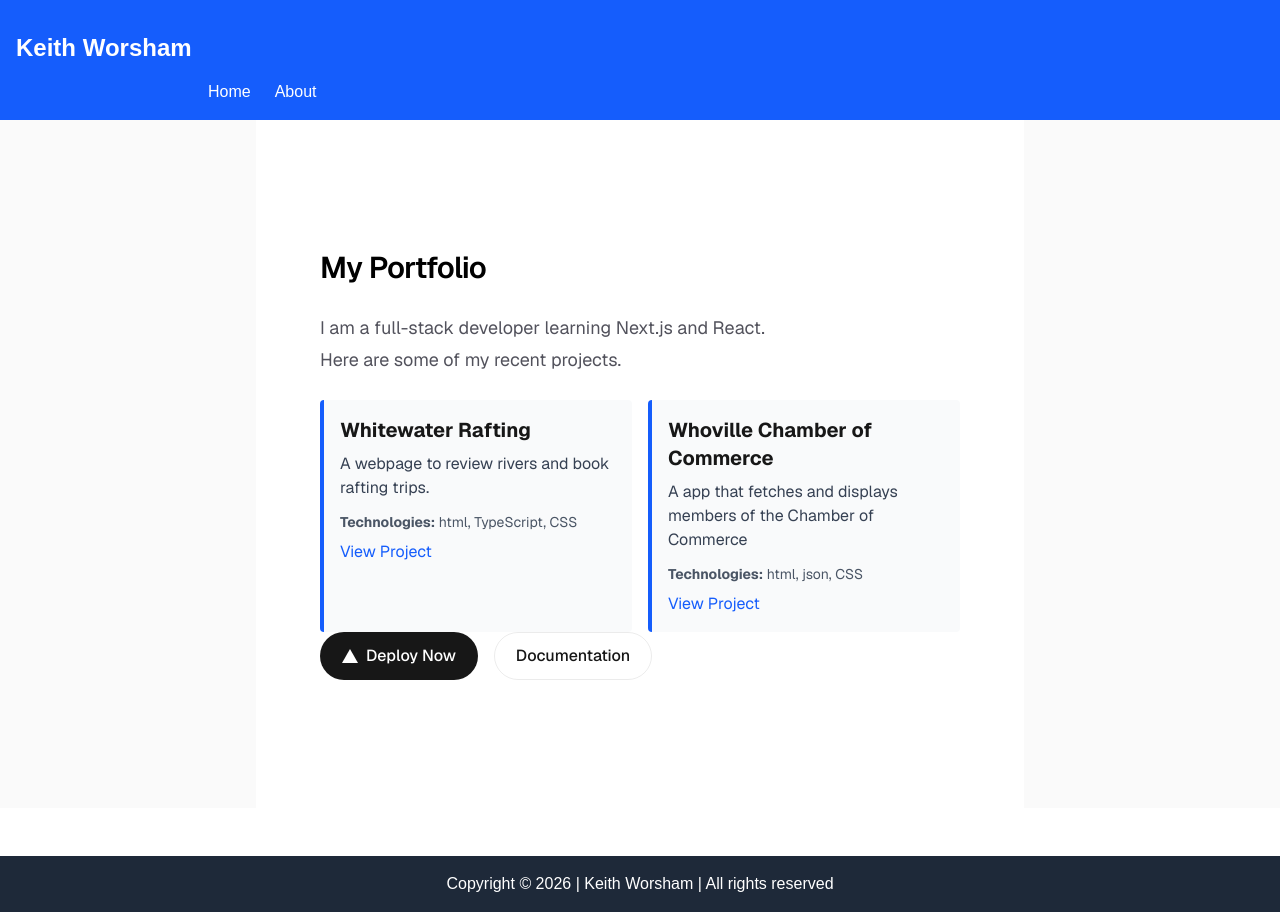
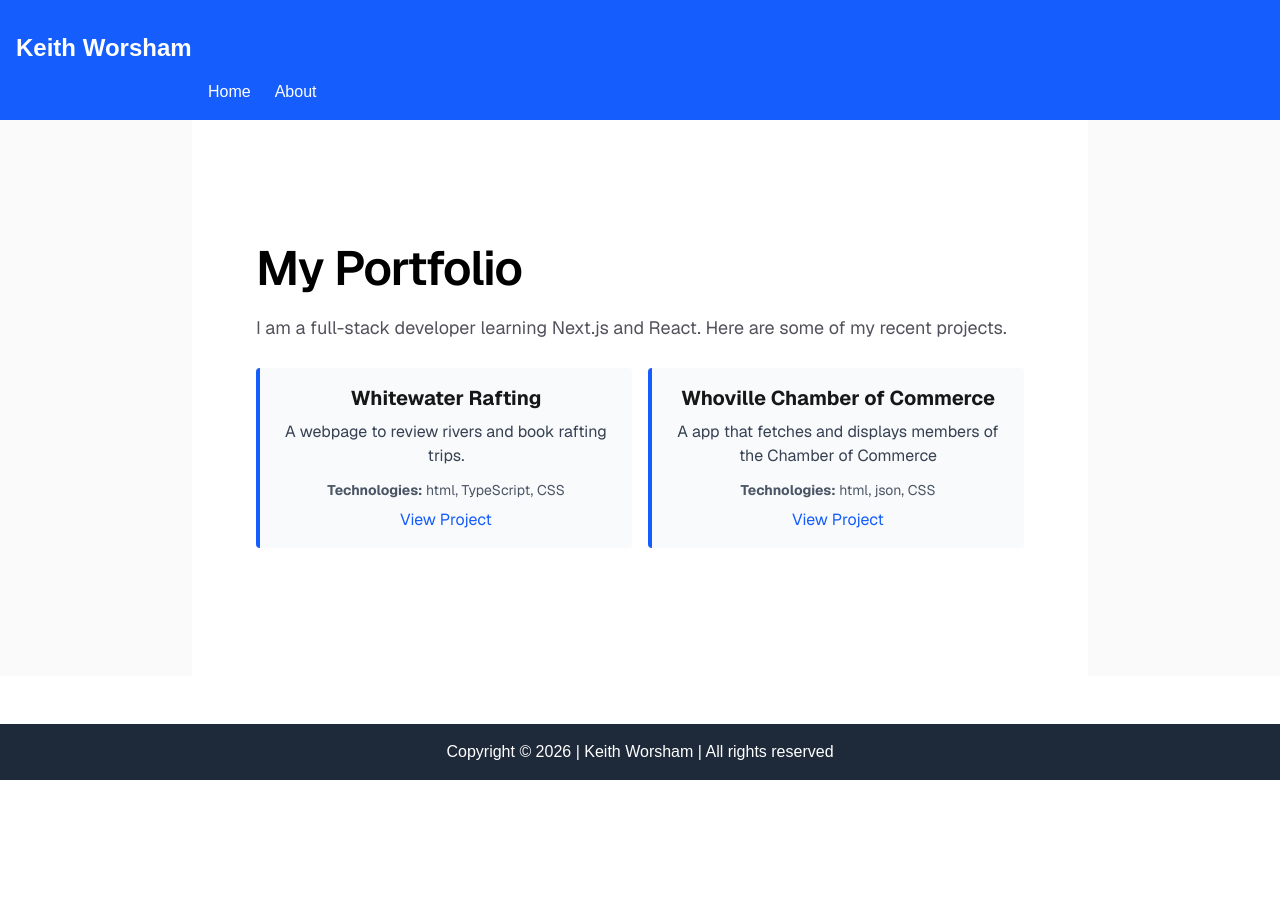
Before and after one commit to ekworsham/wdd430-portfolio, a Next.js app: page / in a window 1280 px wide. After the commit the page ends 800 px from the top, so only its background shows below. Built offline with nearby package versions, Linux system fonts and the light colour scheme.

Commit message:
Refactor Home component layout and remove unused Image imports

```diff
--- a/app/page.tsx
+++ b/app/page.tsx
@@ -1,4 +1,3 @@
-import Image from "next/image";
 import ProjectList from '@/components/projectList';
 
 const projects = [
@@ -19,61 +18,14 @@ const projects = [
 export default function Home() {
   return (
     <div className="flex flex-col flex-1 items-center justify-center bg-zinc-50 font-sans dark:bg-black">
-      <main className="flex flex-1 w-full max-w-3xl flex-col items-center justify-between py-32 px-16 bg-white dark:bg-black sm:items-start">
-        {/* <Image
-          className="dark:invert"
-          src="/next.svg"
-          alt="Next.js logo"
-          width={100}
-          height={20}
-          priority
-        /> */}
-        <div className="flex flex-col items-center gap-6 text-center sm:items-start sm:text-left">
-          <h1 className="max-w-xs text-3xl font-semibold leading-10 tracking-tight text-black dark:text-zinc-50">
+      <main className="flex flex-1 w-full max-w-4xl flex-col items-center justify-between py-32 px-16 bg-white dark:bg-black sm:items-start">
+        <div className="flex flex-col items-center gap-6 text-center sm:items-start sm:text-center">
+          <h1 className="max-w-xs text-5xl font-semibold leading-10 tracking-tight text-black dark:text-zinc-50">
             My Portfolio</h1>
-          <p className="max-w-md text-lg leading-8 text-zinc-600 dark:text-zinc-400">
+          <p className="max-auto text-lg leading-8 text-zinc-600 dark:text-zinc-400">
             I am a full-stack developer learning Next.js and React. Here are some of my recent projects.{" "}
-            {/* <a
-              href="https://vercel.com/templates?framework=next.js&utm_source=create-next-app&utm_medium=appdir-template-tw&utm_campaign=create-next-app"
-              className="font-medium text-zinc-950 dark:text-zinc-50"
-            >
-              Templates
-            </a>{" "}
-            or the{" "}
-            <a
-              href="https://nextjs.org/learn?utm_source=create-next-app&utm_medium=appdir-template-tw&utm_campaign=create-next-app"
-              className="font-medium text-zinc-950 dark:text-zinc-50"
-            >
-              Learning
-            </a>{" "}
-            center. */}
           </p>
           <ProjectList projects={projects} />
-        </div>
-        <div className="flex flex-col gap-4 text-base font-medium sm:flex-row">
-          <a
-            className="flex h-12 w-full items-center justify-center gap-2 rounded-full bg-foreground px-5 text-background transition-colors hover:bg-[#383838] dark:hover:bg-[#ccc] md:w-[158px]"
-            href="https://vercel.com/new?utm_source=create-next-app&utm_medium=appdir-template-tw&utm_campaign=create-next-app"
-            target="_blank"
-            rel="noopener noreferrer"
-          >
-            <Image
-              className="dark:invert"
-              src="/vercel.svg"
-              alt="Vercel logomark"
-              width={16}
-              height={16}
-            />
-            Deploy Now
-          </a>
-          <a
-            className="flex h-12 w-full items-center justify-center rounded-full border border-solid border-black/[.08] px-5 transition-colors hover:border-transparent hover:bg-black/[.04] dark:border-white/[.145] dark:hover:bg-[#1a1a1a] md:w-[158px]"
-            href="https://nextjs.org/docs?utm_source=create-next-app&utm_medium=appdir-template-tw&utm_campaign=create-next-app"
-            target="_blank"
-            rel="noopener noreferrer"
-          >
-            Documentation
-          </a>
         </div>
       </main>
     </div>
```
